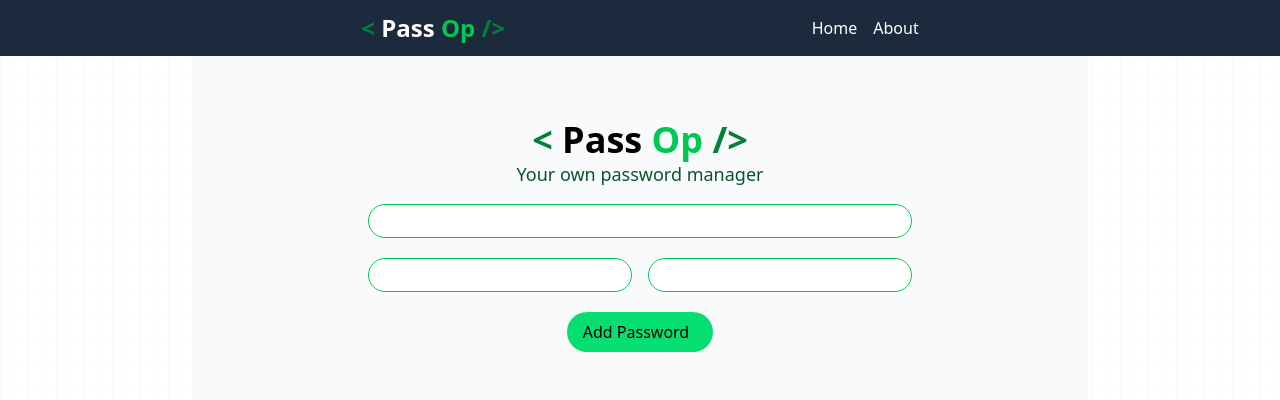
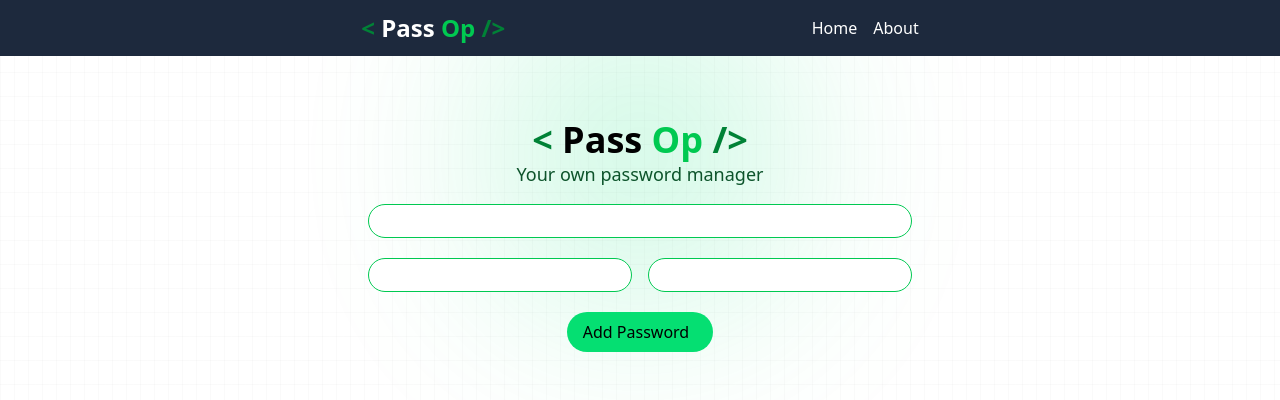
Before and after one commit to s-afrid/Pass-op, a React (Vite) app: page / in a window 1280 px wide. Shown: the top 400 px of the page. Built offline with nearby package versions, Linux system fonts and the light colour scheme; some icons are missing.

Commit message:
additional styling on the manage container

```diff
--- a/src/components/Manager.jsx
+++ b/src/components/Manager.jsx
@@ -4,9 +4,9 @@
   return (
     <div>
 
-      <div class="absolute inset-0 -z-10 h-full w-full bg-white bg-[linear-gradient(to_right,#8080800a_1px,transparent_1px),linear-gradient(to_bottom,#8080800a_1px,transparent_1px)] bg-[size:14px_24px]"><div class="absolute left-0 right-0 top-0 -z-10 m-auto h-[310px] w-[310px] rounded-full bg-green-400 opacity-20 blur-[100px]"></div></div>
+      <div className="absolute inset-0 -z-10 h-full w-full bg-white bg-[linear-gradient(to_right,#8080800a_1px,transparent_1px),linear-gradient(to_bottom,#8080800a_1px,transparent_1px)] bg-[size:14px_24px]"><div className="absolute left-0 right-0 top-0 -z-10 m-auto h-[310px] w-[310px] rounded-full bg-green-400 opacity-20 blur-[100px]"></div></div>
 
-        <div className="bg-slate-50 mycontainer">
+        <div className="mycontainer">
 
             <h1 className='text-4xl font-bold text-center'>
               <span className='text-green-700'>&lt; </span>
```
